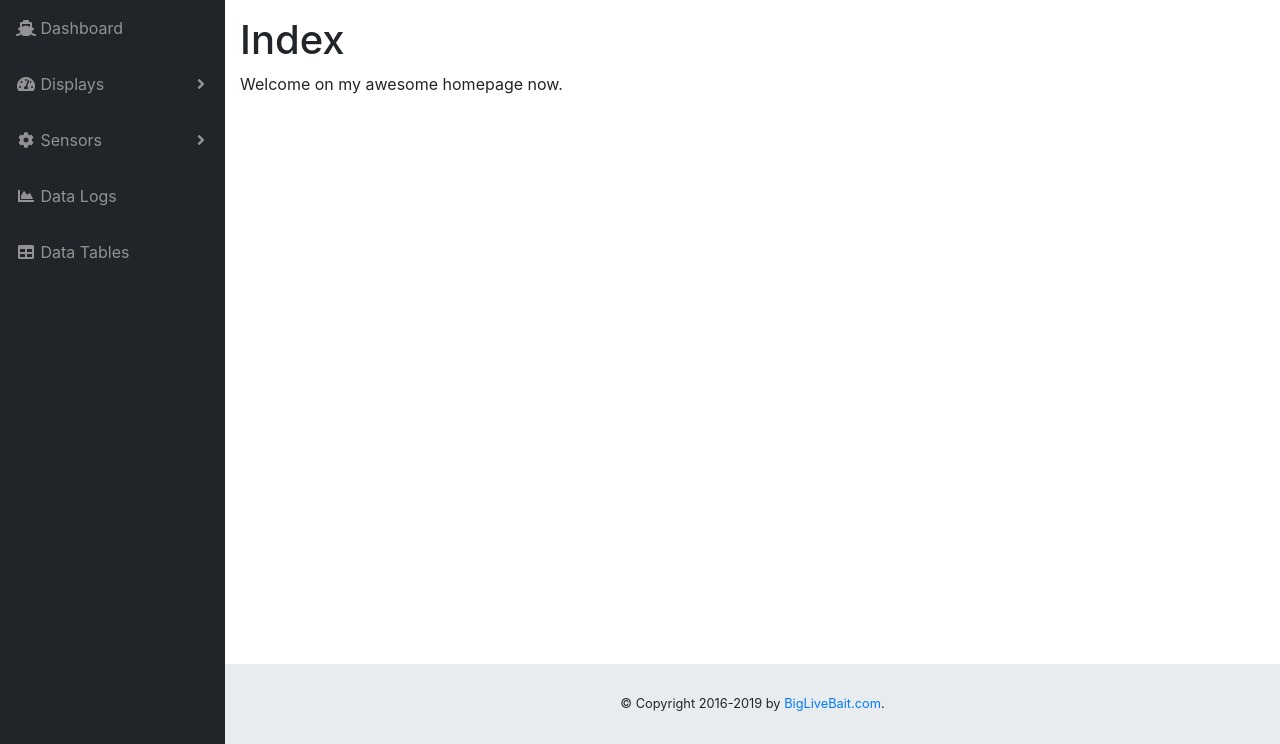
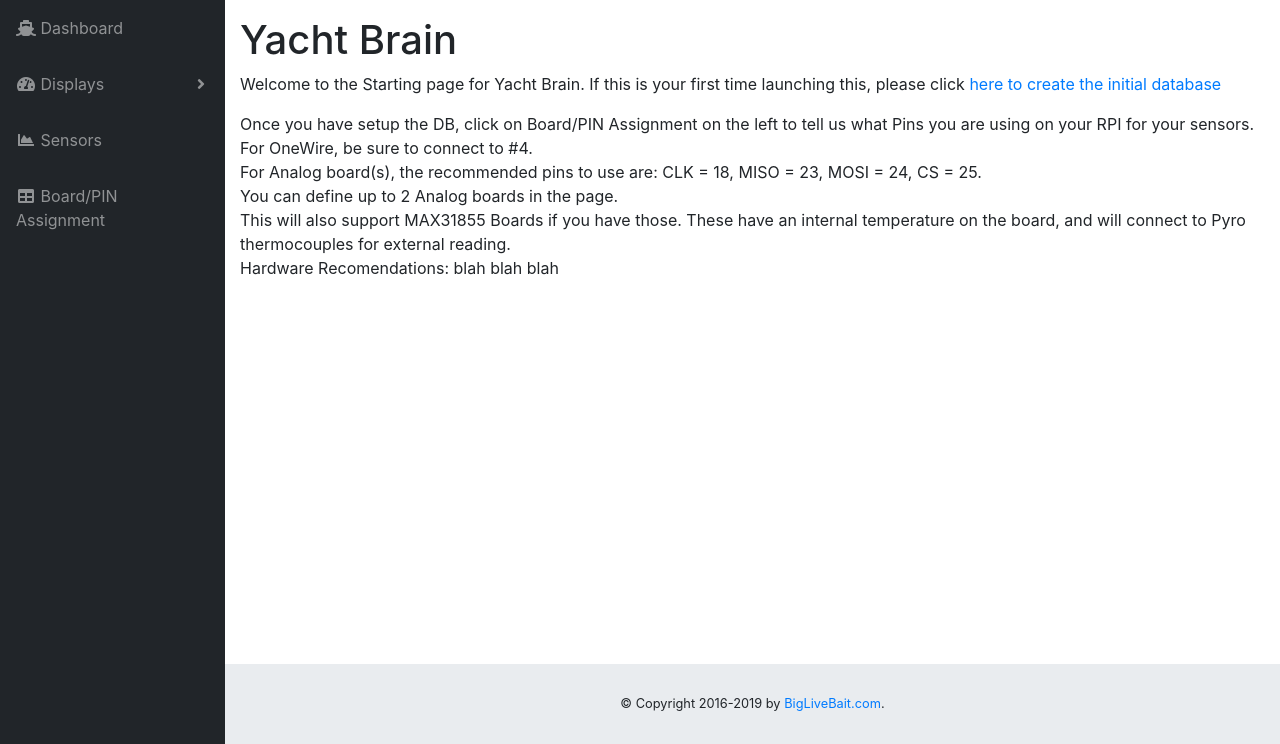
Before and after one commit to rustybucket145/Yacht-Brain-Python, a Flask app: page /create_database in a window 1280 px wide. Shown: the part 56-800 px from the top of the page. Run offline with Flask 2, Linux system fonts and the light colour scheme; data comes from the database, SQL or seed files in the repository; some libraries are stand-ins or nearby versions.

Commit message:
modified:   README.md 	modified:   app.py 	modified:   database_create.py 	modified:   lib/OneWireSensors.py 	modified:   lib/__pycache__/OneWireSensors.cpython-35.pyc 	modified:   lib/__pycache__/__init__.cpython-35.pyc 	modified:   lib/pressure_sensors.py 	modified:   models.py 	modified:   templates/index.html 	modified:   templates/menu_side.html 	modified:   templates/sensors.html 	Adafruit_GPIO/ 	Adafruit_MAX31855/ 	Adafruit_MCP3008/ 	launcher.sh 	lib/Adafruit_GPIO/ 	lib/Adafruit_MAX31855/ 	lib/Adafruit_MCP3008/ 	lib/CombinedTest.py 	lib/ThermoTest.py 	templates/Gauges.html 	templates/display.html 	templates/tables.html

```diff
--- a/app.py
+++ b/app.py
@@ -1,4 +1,13 @@
 import os
+import sys
+#sys.path.append('/Adafruit_Python_GPIO')
+
+# Import SPI library (for hardware SPI) and MCP3008 library.
+import lib.Adafruit_GPIO.SPI as SPI
+import lib.Adafruit_MCP3008 as MCP
+import lib.Adafruit_MAX31855.MAX31855 as MAX31855
+import time
+
 from flask import Flask, render_template, request
 
 print('top of script')
@@ -17,16 +26,21 @@ from shared import db
 db.init_app(app)
 
 #import our data models
-from models import Sensors, SensorLocations, SensorTypes
+from models import RPIPins, Sensors, SensorLocations, SensorTypes
+
 
 @app.route('/')
 def index():
     print('starting index')
     return render_template("index.html")
 
+# Define a function to convert celsius to fahrenheit.
+def c_to_f(c):
+        return c * 9.0 / 5.0 + 32.0
+
 @app.route('/create_database')
 def create_database():
-    from database_create import insert_initial_values_sensor_locations, insert_initial_values_sensor_types
+    from database_create import insert_initial_values_sensor_locations, insert_initial_values_sensor_types, insert_initial_RPIValues
     print('pre listen')
     #event.listen(SensorLocations.__table__, 'after_create', insert_initial_values_sensor_locations)
     #event.listen(SensorTypes.__table__, 'after_create', insert_initial_values_sensor_types)
@@ -37,24 +51,25 @@ def create_database():
 
     insert_initial_values_sensor_locations()
     insert_initial_values_sensor_types()
+    insert_initial_RPIValues()
     print('post values')
     return render_template("index.html")
 
+
 @app.route('/sensors', methods=["GET", "POST"])
 def sensors():
-    print('starting sensors')
-
-    print('starting SensorsQuery')
+    print('Reading Sensors from DB')
     #get all sensors stored in the database
     sensors = Sensors.query.order_by(Sensors.title).all()
 
-    print('starting loop through sensors in DB to build array')
+    print('Load DB Sensors into Array')
     #loop through all sensors saved in db and create an array of the sensor id's
     sensors_in_database = []
     for sensor in sensors:
         sensors_in_database.append(sensor.sensor_id)
 
-    #if a form is posted we add the data
+
+    #if a form is posted we look for changes, and insert, update or delete
     if request.form:
         print('form was posted')
         sensor_db_id = request.form.get("sensor_db_id")
@@ -105,19 +120,20 @@ def sensors():
     #get all sensors on the bus
     #compare the list of each against each other, place the non-assigned sensors at the top of the page maybe?
 
-    print('starting sensor locations')
-    #get all the possible sensor locations
+    #Load the sensor locations lookups & types lookups
     sensor_locations = SensorLocations.query.order_by(SensorLocations.sensor_location_value).all()
-    #get all the possible sensor types
     sensor_types = SensorTypes.query.order_by(SensorTypes.sensor_type_value).all()
+    rpipins = RPIPins.query.order_by(RPIPins.rpipins_id).all()
 
+
+    #Now, sense all 1 Wires and Add them to DB
     from lib import OneWireSensors
+
     print('starting import from OneWireSensors')
+
     #get all sensors off the onewire bus
     sensor_ids_onewire = OneWireSensors.get_all_onewire_ids()
 
-
-    print('starting loop through onewireids')
     for sensor_id in sensor_ids_onewire:
         if sensor_id not in sensors_in_database:
             sensor = Sensors(sensor_id = sensor_id)
@@ -125,15 +141,127 @@ def sensors():
             db.session.add(sensor)
             db.session.commit()
 
+    #from lib import Adafruit_MCP3008
 
+    #Now, sense any data on the Analog Sensors and Add them to DB
+    # Software SPI configuration:
+
+    for  rpipin in rpipins:
+        if rpipin.rpipins_type == "Analog" and rpipin.rpipins_clk is not None:
+
+
+            CLK  = int(rpipin.rpipins_clk)
+            MISO = int(rpipin.rpipins_miso)
+            MOSI = int(rpipin.rpipins_mosi)
+            CS   = int(rpipin.rpipins_cs)
+
+            mcp = MCP.MCP3008(clk=CLK, cs=CS, miso=MISO, mosi=MOSI)
+
+            print('Inspecting Analog for data')
+
+            # Read all the ADC channel values in a list.
+            values = [0]*8
+            for i in range(8):
+                # The read_adc function will get the value of the specified channel (0-7).
+                values[i] = mcp.read_adc(i)
+                voltage = (values[i]*5)/1024.0;
+                if voltage > 0.4:
+                    sensor = Sensors(sensor_id = 'A' + str(i))
+                    #print('SensorID: ' + sensor)
+                    if sensor.sensor_id not in sensors_in_database:
+                        #insert record
+                        db.session.add(sensor)
+                        db.session.commit()
+
+
+
+    #Now check for any MAX31855 Sensors
+    x = 0
+    for  rpipin in rpipins:
+        if rpipin.rpipins_type == "MAX31855" and  rpipin.rpipins_clk is not None:
+            x = x + 1
+
+            # Raspberry Pi software SPI configuration.
+            CLK  = int(rpipin.rpipins_clk)
+            DO = int(rpipin.rpipins_miso)
+            CS   = int(rpipin.rpipins_cs)
+            maxsensor = MAX31855.MAX31855(CLK, CS, DO)
+
+
+            sensor = Sensors(sensor_id = 'MAX31855-' + str(x))
+            #print('SensorID: ' + sensor)
+            if sensor.sensor_id not in sensors_in_database:
+                #insert record
+                db.session.add(sensor)
+                db.session.commit()
+
+            #example code on reading from sensor
+            temp = maxsensor.readTempC()
+            internal = maxsensor.readInternalC()
+            print('Thermocouple Temperature: {0:0.3F}*C / {1:0.3F}*F'.format(temp, c_to_f(temp)))
+            print('    Internal Temperature: {0:0.3F}*C / {1:0.3F}*F'.format(internal, c_to_f(internal)))
+
+
+
+    #Finished finding all sensors.  Reload the Sensors object from the DB to pickup the new changes from above
     #pick up the changes before returning to page
     sensors = Sensors.query.order_by(Sensors.title).all()
-
-    print('Finished loops')
 
     return render_template("sensors.html", sensors = sensors, sensor_locations=sensor_locations,sensor_types=sensor_types)
 
 
 
+
+@app.route('/tables', methods=["GET", "POST"])
+def rpipins():
+    print('start table function')
+
+    rpipins = RPIPins.query.order_by(RPIPins.rpipins_title).all()
+
+    print('Load rpipins into Array')
+    #loop through all sensors saved in db and create an array of the sensor id's
+
+    for rpipin in rpipins:
+        #sensors_in_database.append(sensor.sensor_id)
+        print('instantiated rpipin')
+
+    print('madeit')
+    if request.form:
+        print('request.form')
+        #not triggering.. maybe put empty one there???
+        rpipins_title = str(request.form.get("rpipins_title"))
+        print(rpipins_title)
+        if rpipins_title != '':
+            #do the update.
+            print('updating values')
+            rpipin = RPIPins(rpipins_title = rpipins_title
+            , rpipins_id  = request.form.get("rpipins_id")
+            , rpipins_type  = request.form.get("rpipins_type")
+            , rpipins_number = request.form.get("rpipins_number")
+            , rpipins_clk = request.form.get("rpipins_clk")
+            , rpipins_cs = request.form.get("rpipins_cs")
+            , rpipins_miso = request.form.get("rpipins_miso")
+            , rpipins_mosi = request.form.get("rpipins_mosi"))
+
+            print('rpi pin values set')
+            db.session.merge(rpipin)
+            db.session.commit()
+
+
+
+
+    print('post values')
+    return render_template("tables.html", rpipins = rpipins)
+
+
+
+@app.route('/display')
+def display():
+
+
+
+    print('post values')
+    return render_template("display.html")
+
 if __name__ == '__main__':
     app.run(debug=True,host='0.0.0.0')
--- a/database_create.py
+++ b/database_create.py
@@ -5,8 +5,7 @@ from sqlalchemy import event, DDL
 from shared import db
 
 #import our data models
-from models import Sensors, SensorLocations, SensorTypes
-
+from models import RPIPins, Sensors, SensorLocations, SensorTypes
 
 
 
@@ -53,6 +52,20 @@ def insert_initial_values_sensor_types():
         db.session.add(SensorTypes(sensor_type_value='runTime', sensor_type_title='Run Time'))
         db.session.commit()
 
+
+def insert_initial_RPIValues():
+    print('firing initial values for RPIPins')
+
+    #check to see if these have been populated already
+    if db.session.query(RPIPins.rpipins_title).all() == []:
+        print('inserting initial rpi values')
+        db.session.add(RPIPins(rpipins_type='Analog', rpipins_number='1',rpipins_title='Analog Board 1'))
+        db.session.add(RPIPins(rpipins_type='Analog', rpipins_number='2',rpipins_title='Analog Board 2'))
+        db.session.add(RPIPins(rpipins_type='MAX31855', rpipins_number='1',rpipins_title='Max Sensor 1'))
+        db.session.add(RPIPins(rpipins_type='MAX31855', rpipins_number='2',rpipins_title='Max Sensor 2'))
+        db.session.commit()
+
+
 #event.listen(SensorLocations.__table__, 'after_create', insert_initial_values_sensor_locations)
 
 
--- a/models.py
+++ b/models.py
@@ -37,3 +37,17 @@ class SensorTypes(db.Model):
 
     def __repr__(self):
         return"<Title>: {}>".format(self.sensor_type_title)
+
+
+class RPIPins(db.Model):
+    rpipins_id = db.Column(db.Integer, unique=True, nullable=False, primary_key=True)
+    rpipins_type = db.Column(db.String(80))
+    rpipins_number = db.Column(db.String(50))
+    rpipins_title = db.Column(db.String(80))
+    rpipins_clk = db.Column(db.String(2))
+    rpipins_cs = db.Column(db.String(2))
+    rpipins_miso = db.Column(db.String(2))
+    rpipins_mosi = db.Column(db.String(2))
+
+    def __repr__(self):
+        return"<Title>: {}>".format(self.rpipins_title)
--- a/templates/index.html
+++ b/templates/index.html
@@ -8,7 +8,22 @@
   </style>
 {% endblock %}
 {% block content %}
-  <h1>Index</h1>
+  <h1>Yacht Brain</h1>
   <p class="important">
-    Welcome on my awesome homepage now.
+
+Welcome to the Starting page for Yacht Brain.  If this is your first time launching this, please click <a href="/create_database">here to create the initial database</a>
+<div>
+Once you have setup the DB, click on Board/PIN Assignment on the left to tell us what Pins you are using on your RPI for your sensors.
+<br>For OneWire, be sure to connect to #4.
+<br>For Analog board(s), the recommended pins to use are: CLK  = 18, MISO = 23, MOSI = 24, CS   = 25.
+<br>
+You can define up to 2 Analog boards in the page.
+<br>
+This will also support MAX31855 Boards if you have those.  These have an internal temperature on the board, and will connect to Pyro thermocouples for external reading.
+<br>
+Hardware Recomendations:
+blah
+blah
+blah
+
 {% endblock %}
--- a/templates/menu_side.html
+++ b/templates/menu_side.html
@@ -21,28 +21,21 @@
 
       </div>
     </li>
-    <li class="nav-item dropdown">
-      <a class="nav-link dropdown-toggle" href="#" id="pagesDropdown" role="button" data-toggle="dropdown" aria-haspopup="true" aria-expanded="false">
-        <i class="fas fa-fw fa-cog"></i>
-        <span>Sensors</span>
-      </a>
-      <div class="dropdown-menu" aria-labelledby="pagesDropdown">
-        <h6 class="dropdown-header">Temp Sensors:</h6>
-        <a class="dropdown-item" href="/sensors">Edit/Add</a>
-
-        <div class="dropdown-divider"></div>
-        <h6 class="dropdown-header">Analog Sensors:</h6>
-        <a class="dropdown-item" href="/sensors">Edit/Add</a>
-      </div>
+    <li class="nav-item">
+      <a class="nav-link" href="sensors.html">
+        <i class="fas fa-fw fa-chart-area"></i>
+        <span>Sensors</span></a>
     </li>
+    <!--
     <li class="nav-item">
       <a class="nav-link" href="charts.html">
         <i class="fas fa-fw fa-chart-area"></i>
         <span>Data Logs</span></a>
     </li>
+    -->
     <li class="nav-item">
-      <a class="nav-link" href="tables.html">
+      <a class="nav-link" href="tables">
         <i class="fas fa-fw fa-table"></i>
-        <span>Data Tables</span></a>
+        <span>Board/PIN Assignment</span></a>
     </li>
 </ul>
--- a/templates/sensors.html
+++ b/templates/sensors.html
@@ -87,8 +87,8 @@
                  </div>
                  <div class="row">
                     <div class="col-sm-2">
-                        <label for="is_one_wire"><input type="checkbox" name="is_one_wire" value="1" {% if sensor.is_one_wire == '1' %}checked="checked"{% endif %}> Is OneWire?</label>
-                        <label for="is_analog_sensor"><input type="checkbox" name="is_analog_sensor" value="1" {% if sensor.is_analog_sensor == '1' %}checked="checked"{% endif %}> Is Analog</label>
+                        <label for="is_one_wire"><input type="checkbox" name="is_one_wire" value="1" {% if sensor.is_one_wire == 1 %}checked="checked"{% endif %}> Is OneWire?</label>
+                        <label for="is_analog_sensor"><input type="checkbox" name="is_analog_sensor" value="1" {% if sensor.is_analog_sensor == 1 %}checked="checked"{% endif %}> Is Analog</label>
                     </div>
 
                     <div class="col-sm-2">
```
Also changed, not shown: lib/OneWireSensors.py (+17 -16 lines), lib/pressure_sensors.py (+13 -10 lines), README.md.
